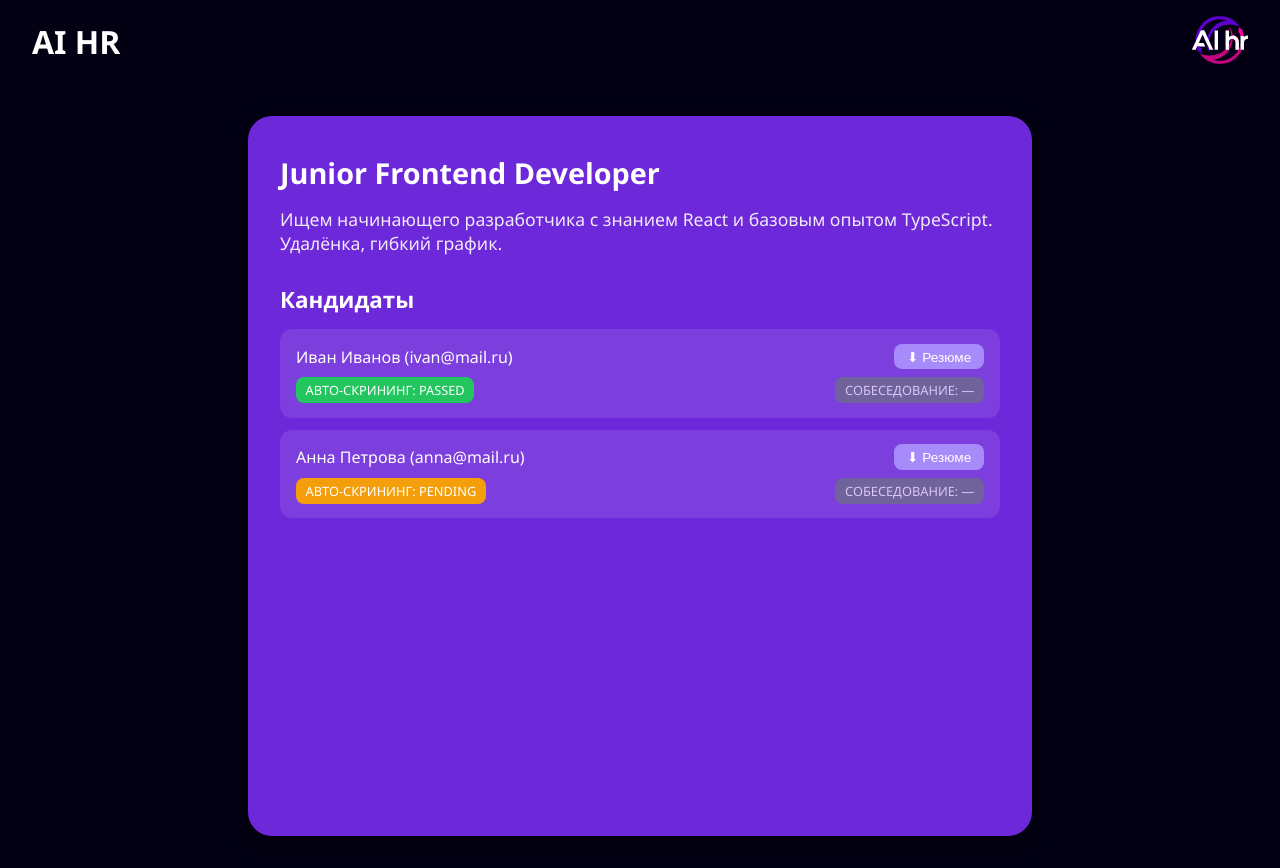
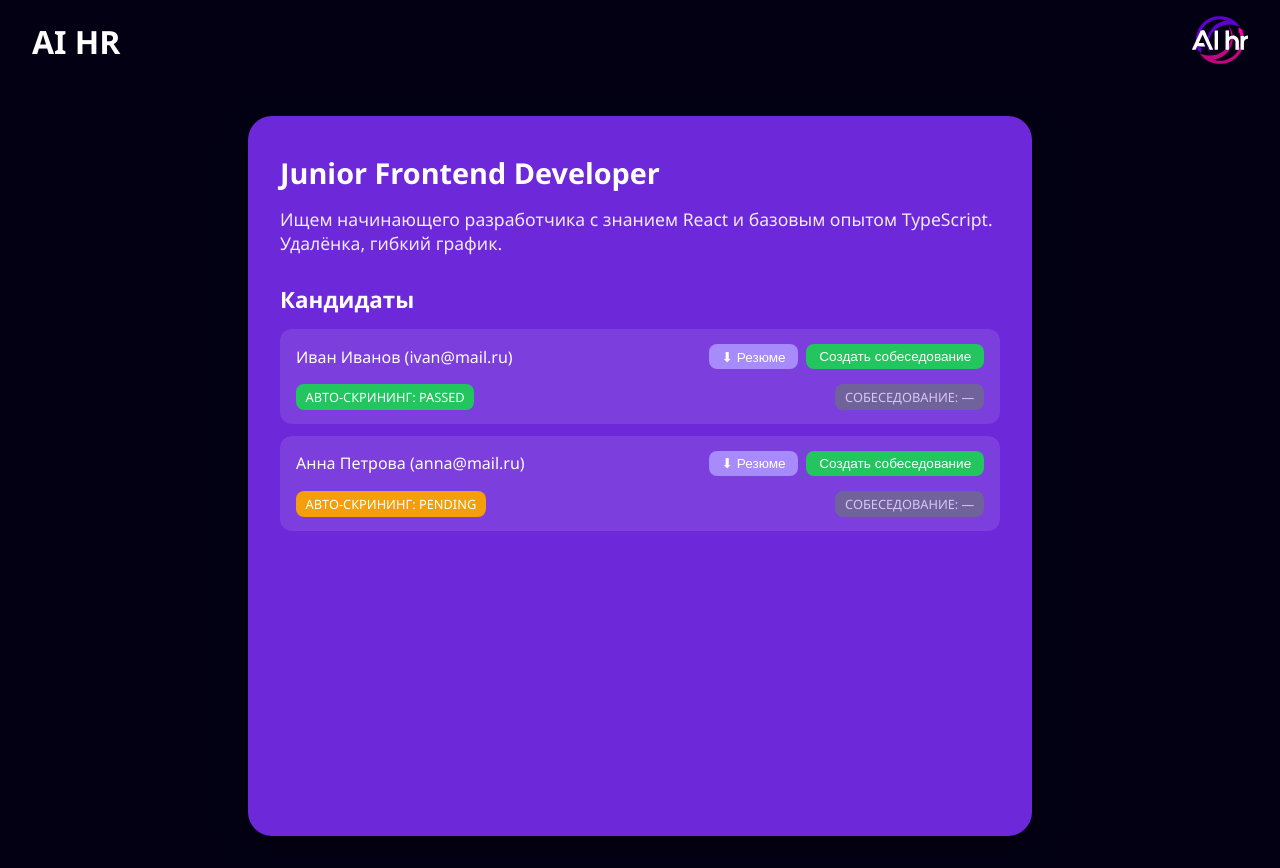
Before and after one commit to ruslantur77/AI_HR, a React (Vite) app in the folder frontend/: page /vacancies/1 in a window 1280 px wide. Built offline with nearby package versions, Linux system fonts and the light colour scheme; no server answers.

Commit message:
added create resume button

```diff
--- a/frontend/src/pages/VacancyDetail.css
+++ b/frontend/src/pages/VacancyDetail.css
@@ -93,3 +93,33 @@
 .status--passed  { background: #22c55e; }
 .status--rejected{ background: #ef4444; }
 .status--none    { background: #6b7280; opacity: 0.7; }
+
+.vacancy-detail__actions {
+  display: flex;
+  justify-content: space-between;
+  align-items: center;
+  margin-bottom: 0.4rem;
+}
+
+.vacancy-detail__btns {
+  display: flex;
+  gap: 0.5rem;
+}
+
+.vacancy-detail__btn-interview {
+  padding: 0.3rem 0.8rem;
+  font-size: 0.85rem;
+  border: none;
+  border-radius: 8px;
+  background: #22c55e;
+  color: #fff;
+  cursor: pointer;
+  transition: transform 0.2s ease;
+}
+.vacancy-detail__btn-interview:disabled {
+  background: #6b7280;
+  cursor: default;
+}
+.vacancy-detail__btn-interview:hover:not(:disabled) {
+  transform: translateY(-1px);
+}
--- a/frontend/src/pages/VacancyDetail.jsx
+++ b/frontend/src/pages/VacancyDetail.jsx
@@ -6,9 +6,21 @@ import './VacancyDetail.css';
 
 export default function VacancyDetail() {
   const { id } = useParams();
-  const [vacancy, setVacancy]   = useState(null);
-  const [loading, setLoading]   = useState(true);
-  const [error, setError]       = useState('');
+  const [vacancy, setVacancy] = useState(null);
+  const [loading, setLoading] = useState(true);
+  const [error, setError] = useState('');
+
+  /* ---------- реальный запрос ---------- */
+  // useEffect(() => {
+  //   axios
+  //     .get(`/api/vacancy/${id}`)
+  //     .then(({ data }) => setVacancy(data))
+  //     .catch(err => {
+  //       console.error(err);
+  //       setError('Не удалось загрузить вакансию');
+  //     })
+  //     .finally(() => setLoading(false));
+  // }, [id]);
 
   /* ---------- заглушка (закомментирована) ---------- */
 
@@ -57,22 +69,23 @@ export default function VacancyDetail() {
   }, [id]);
 
 
-  /* ---------- реальный запрос ---------- */
-  // useEffect(() => {
-  //   axios
-  //     .get(`/api/vacancy/${id}`)
-  //     .then(({ data }) => setVacancy(data))
-  //     .catch(err => {
-  //       console.error(err);
-  //       setError('Не удалось загрузить вакансию');
-  //     })
-  //     .finally(() => setLoading(false));
-  // }, [id]);
-
-  /* ---------- вспомогательная: скачать резюме ---------- */
+  /* ---------- вспомогательные функции ---------- */
   const downloadResume = (file_path) => {
     if (!file_path) return alert('Файл не загружен');
-    window.open(file_path, '_blank'); // или axios.get(..., { responseType: 'blob' })
+    window.open(`${import.meta.env.VITE_API_URL}${file_path}`, '_blank');
+  };
+
+  const createInterview = async (resumeId) => {
+    try {
+      // ЗАМЕНИТЕ на реальный вызов когда бэк добавит ручку
+      alert(`POST /api/resume/${resumeId}/start – пока заглушка`);
+      // Пример:
+      // const { data } = await axios.post(`/api/resume/${resumeId}/start`);
+      // обновляем vacancy чтобы кнопка стала disabled
+      // setVacancy(prev => ({...prev, resumes: prev.resumes.map(r => r.id === resumeId ? {...r, interview: data} : r)}));
+    } catch (e) {
+      alert('Ошибка при создании собеседования');
+    }
   };
 
   /* ---------- рендер ---------- */
@@ -93,17 +106,28 @@ export default function VacancyDetail() {
               <ul className="vacancy-detail__list">
                 {vacancy.resumes.map((r) => (
                   <li key={r.id} className="vacancy-detail__item">
-                    {/* строка 1: ФИО + e-mail + кнопка */}
-                    <div className="vacancy-detail__row">
+                    {/* строка 1: ФИО + кнопки */}
+                    <div className="vacancy-detail__row vacancy-detail__actions">
                       <span className="vacancy-detail__fio">
                         {r.candidate.full_name} ({r.candidate.email})
                       </span>
+
+                      <div className="vacancy-detail__btns">
                         <button
                           className="vacancy-detail__btn-resume"
                           onClick={() => downloadResume(r.file_path)}
                         >
                           ⬇ Резюме
                         </button>
+
+                        <button
+                          className="vacancy-detail__btn-interview"
+                          onClick={() => createInterview(r.id)}
+                          disabled={!!r.interview}
+                        >
+                          {r.interview ? 'Интервью создано' : 'Создать собеседование'}
+                        </button>
+                      </div>
                     </div>
 
                     {/* строка 2: статусы */}
```
Lines whose indentation alone changed are shown as unchanged.
